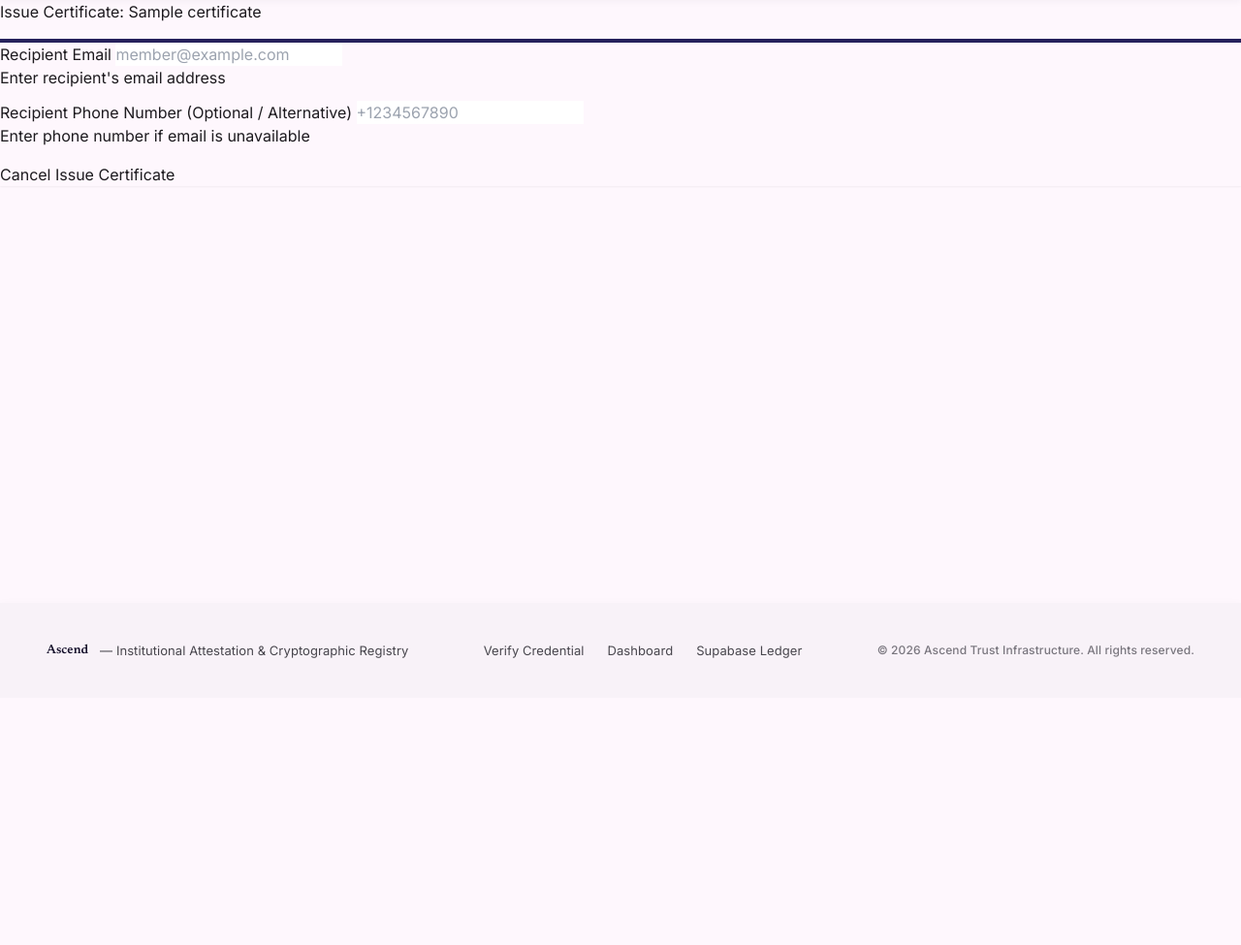
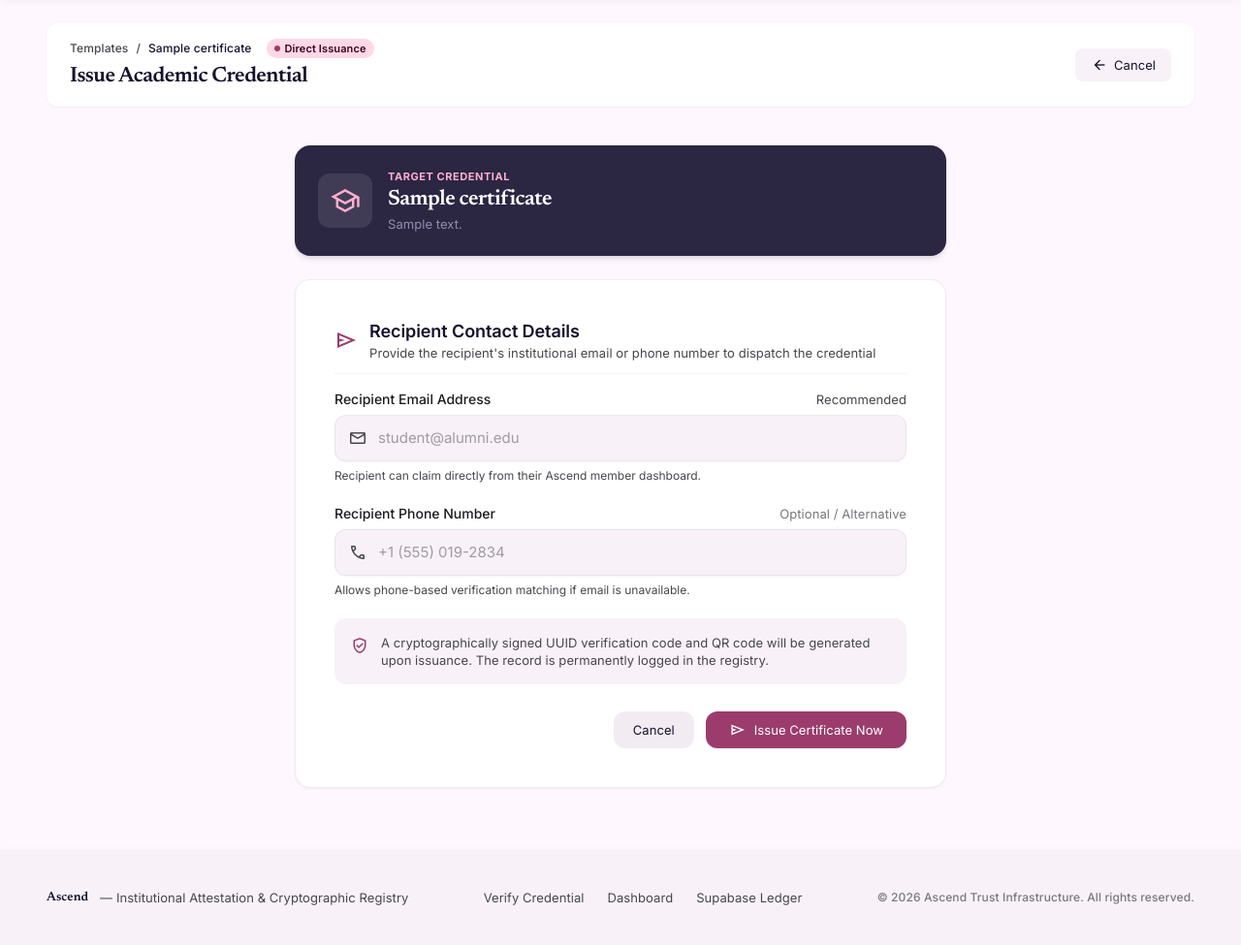
Before and after one commit to manya512/Ascend, a Flask app: template myapp/templates/issue_certificate.html in a window 1280 px wide. Shown: the part 80-1055 px from the top of the page at 97% size. Before the commit the page ends 759 px from the top, so only its background shows below. Run offline with Flask 3, Linux system fonts and the light colour scheme; the template is opened without the code that fills it: values that come from a table or form of the project are taken from there, others are empty; tables that the repository leaves empty hold one stand-in row (values such as "Sample post"); some libraries are stand-ins or nearby versions.

Commit message:
style(issuance): apply new design to certificate issuance form

```diff
--- a/myapp/templates/issue_certificate.html
+++ b/myapp/templates/issue_certificate.html
@@ -1,31 +1,99 @@
 {% extends "base.html" %}
 
+{% block title %}Issue Certificate: {{ certificate.title }} — Ascend{% endblock %}
+
 {% block content %}
-<div class="container mt-4">
-    <div class="row justify-content-center">
-        <div class="col-md-6">
-            <h2 class="mb-4">Issue Certificate: {{ certificate.title }}</h2>
-            <div class="card shadow-sm" style="border-top: 4px solid #26215c;">
-                <div class="card-body">
-                    <form action="{{ url_for('issue_certificate', cert_id=certificate.id) }}" method="POST">
-                        <div class="mb-3">
-                            <label for="recipient_email" class="form-label">Recipient Email</label>
-                            <input type="email" class="form-control" id="recipient_email" name="recipient_email" placeholder="member@example.com">
-                            <div class="form-text">Enter recipient's email address</div>
-                        </div>
-                        <div class="mb-4">
-                            <label for="recipient_phone" class="form-label">Recipient Phone Number (Optional / Alternative)</label>
-                            <input type="tel" class="form-control" id="recipient_phone" name="recipient_phone" placeholder="+1234567890">
-                            <div class="form-text">Enter phone number if email is unavailable</div>
-                        </div>
-                        <div class="d-flex justify-content-end gap-2">
-                            <a href="{{ url_for('certificates_list') }}" class="btn btn-secondary">Cancel</a>
-                            <button type="submit" class="btn btn-primary">Issue Certificate</button>
-                        </div>
-                    </form>
-                </div>
-            </div>
+<div class="flex flex-col w-full px-margin-mobile md:px-margin py-space-lg gap-space-xl">
+  <!-- Sub-bar Header -->
+  <div class="w-full bg-surface-container-lowest px-space-lg py-space-md rounded-xl shadow-sm flex flex-wrap items-center justify-between gap-space-md">
+    <div class="flex flex-col gap-1">
+      <div class="flex items-center gap-space-xs font-label-sm text-label-sm text-on-surface-variant">
+        <a class="hover:text-primary transition-colors text-decoration-none" href="{{ url_for('certificates_list') }}">Templates</a>
+        <span>/</span>
+        <span class="text-primary font-medium line-clamp-1 max-w-xs">{{ certificate.title }}</span>
+        <span class="ml-space-xs px-2 py-0.5 rounded-full bg-secondary-fixed text-on-secondary-fixed font-label-sm text-[11px] font-semibold flex items-center gap-1">
+          <span class="w-1.5 h-1.5 rounded-full bg-secondary"></span>Direct Issuance
+        </span>
+      </div>
+      <h1 class="font-headline-sm text-headline-sm text-primary tracking-tight font-semibold">Issue Academic Credential</h1>
+    </div>
+
+    <div class="flex items-center gap-space-sm">
+      <a href="{{ url_for('certificates_list') }}" class="px-space-md py-2 rounded-lg bg-surface-container-low text-primary hover:bg-surface-container-high transition-colors font-title-md text-body-sm flex items-center gap-1.5 text-decoration-none">
+        <span class="material-symbols-outlined text-[18px]">arrow_back</span>
+        <span>Cancel</span>
+      </a>
+    </div>
+  </div>
+
+  <div class="w-full max-w-2xl mx-auto flex flex-col gap-space-lg">
+    <!-- Certificate Preview Summary Badge -->
+    <div class="w-full bg-primary-container text-on-primary rounded-2xl p-space-lg shadow-md flex items-center gap-space-md">
+      <div class="w-14 h-14 rounded-xl bg-white/10 flex items-center justify-center shrink-0 text-secondary-fixed-dim">
+        <span class="material-symbols-outlined text-[32px]">school</span>
+      </div>
+      <div class="flex flex-col">
+        <span class="font-label-sm text-[11px] font-bold tracking-wider uppercase text-secondary-fixed-dim">Target Credential</span>
+        <h2 class="font-headline-sm text-headline-sm text-white tracking-tight leading-tight my-0.5">{{ certificate.title }}</h2>
+        <p class="font-body-sm text-body-sm text-on-primary-container line-clamp-1 mb-0">{{ certificate.description or 'Official accredited certificate template.' }}</p>
+      </div>
+    </div>
+
+    <!-- Main Issuance Form Card -->
+    <div class="w-full bg-surface-container-lowest rounded-2xl shadow-sm border border-outline-variant/30 p-space-lg md:p-space-xl">
+      <div class="flex items-center gap-space-sm mb-space-md pb-space-sm border-b border-outline-variant/20">
+        <span class="material-symbols-outlined text-[24px] text-secondary">send</span>
+        <div>
+          <h3 class="font-title-lg text-title-lg text-primary font-semibold mb-0">Recipient Contact Details</h3>
+          <p class="font-body-sm text-body-sm text-on-surface-variant mb-0">Provide the recipient's institutional email or phone number to dispatch the credential</p>
         </div>
+      </div>
+
+      <form action="{{ url_for('issue_certificate', cert_id=certificate.id) }}" method="POST" class="space-y-5">
+        <!-- Recipient Email -->
+        <div class="flex flex-col gap-1.5">
+          <label for="recipient_email" class="font-label-md text-label-md text-on-surface flex items-center justify-between">
+            <span>Recipient Email Address</span>
+            <span class="font-body-sm text-body-sm text-on-surface-variant">Recommended</span>
+          </label>
+          <div class="relative">
+            <input type="email" class="w-full py-3 pl-11 pr-4 rounded-xl bg-surface-container-low text-on-surface font-body-md text-body-md placeholder:text-on-surface-variant/50 focus:bg-surface-container-lowest focus:outline-none focus:ring-2 focus:ring-secondary/40 shadow-sm border border-outline-variant/30" id="recipient_email" name="recipient_email" placeholder="student@alumni.edu">
+            <span class="material-symbols-outlined absolute left-3.5 top-1/2 -translate-y-1/2 text-on-surface-variant text-[20px]">mail</span>
+          </div>
+          <span class="font-body-sm text-[12px] text-on-surface-variant">Recipient can claim directly from their Ascend member dashboard.</span>
+        </div>
+
+        <!-- Recipient Phone -->
+        <div class="flex flex-col gap-1.5">
+          <label for="recipient_phone" class="font-label-md text-label-md text-on-surface flex items-center justify-between">
+            <span>Recipient Phone Number</span>
+            <span class="font-body-sm text-body-sm text-outline">Optional / Alternative</span>
+          </label>
+          <div class="relative">
+            <input type="tel" class="w-full py-3 pl-11 pr-4 rounded-xl bg-surface-container-low text-on-surface font-body-md text-body-md placeholder:text-on-surface-variant/50 focus:bg-surface-container-lowest focus:outline-none focus:ring-2 focus:ring-secondary/40 shadow-sm border border-outline-variant/30" id="recipient_phone" name="recipient_phone" placeholder="+1 (555) 019-2834">
+            <span class="material-symbols-outlined absolute left-3.5 top-1/2 -translate-y-1/2 text-on-surface-variant text-[20px]">call</span>
+          </div>
+          <span class="font-body-sm text-[12px] text-on-surface-variant">Allows phone-based verification matching if email is unavailable.</span>
+        </div>
+
+        <!-- Security & Ledger Notice -->
+        <div class="p-space-md rounded-xl bg-surface-container-low flex items-start gap-3 text-on-surface-variant font-body-sm text-body-sm">
+          <span class="material-symbols-outlined text-[20px] text-secondary shrink-0 mt-0.5">verified_user</span>
+          <span>A cryptographically signed UUID verification code and QR code will be generated upon issuance. The record is permanently logged in the registry.</span>
+        </div>
+
+        <!-- Submit & Actions -->
+        <div class="flex items-center justify-end gap-space-sm pt-2">
+          <a href="{{ url_for('certificates_list') }}" class="px-5 py-2.5 rounded-xl bg-surface-container hover:bg-surface-container-high text-primary font-title-md text-body-sm transition-colors text-decoration-none">
+            Cancel
+          </a>
+          <button type="submit" class="px-6 py-2.5 rounded-xl bg-secondary hover:bg-on-secondary-container text-on-secondary font-title-md text-body-sm shadow-sm transition-all flex items-center gap-2">
+            <span class="material-symbols-outlined text-[18px]">send</span>
+            <span>Issue Certificate Now</span>
+          </button>
+        </div>
+      </form>
     </div>
+  </div>
 </div>
 {% endblock %}
```
